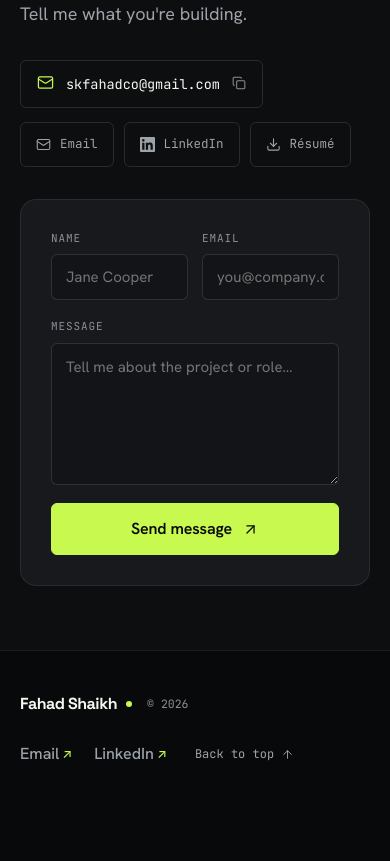
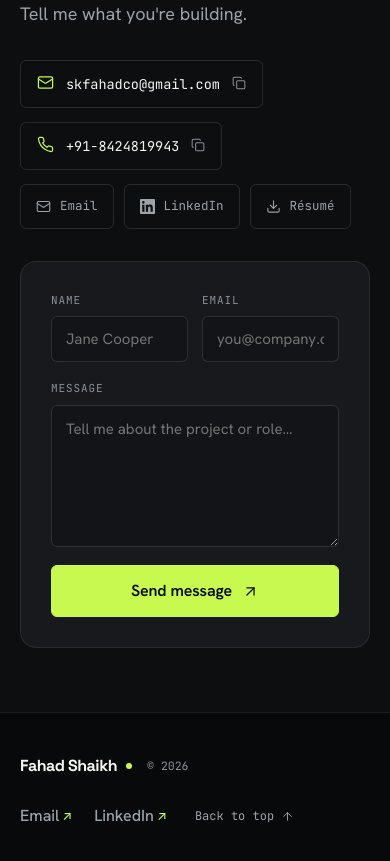
Before and after one commit to sfahadco/career-portfolio, a React (Vite) app: page / in a window 390 px wide. Shown: the part 9020-9881 px from the top of the page. Before the commit the page ends 9835 px from the top, so only its background shows below. Built offline with nearby package versions, Linux system fonts and the light colour scheme; no server answers.

Commit message:
Added phone number

```diff
--- a/src/components/Contact.jsx
+++ b/src/components/Contact.jsx
@@ -25,11 +25,11 @@ export default function Contact() {
   // status: 'idle' | 'sending' | 'success' | 'error'
   const [status, setStatus] = React.useState('idle');
   const [errorMsg, setErrorMsg] = React.useState('');
-  const [copied, setCopied] = React.useState(false);
+  const [copiedField, setCopiedField] = React.useState(null);
 
-  const copyEmail = () => {
-    if (navigator.clipboard) navigator.clipboard.writeText(id.email);
-    setCopied(true); setTimeout(() => setCopied(false), 1600);
+  const copy = (field, value) => {
+    if (navigator.clipboard) navigator.clipboard.writeText(value);
+    setCopiedField(field); setTimeout(() => setCopiedField(null), 1600);
   };
 
   const onSubmit = async (e) => {
@@ -81,7 +81,7 @@ export default function Contact() {
             </p>
 
             <div style={{ marginTop: 32, display: 'flex', flexDirection: 'column', gap: 14 }}>
-              <button onClick={copyEmail} style={{
+              <button onClick={() => copy('email', id.email)} style={{
                 display: 'flex', alignItems: 'center', gap: 12, cursor: 'pointer',
                 background: 'transparent', border: '1px solid var(--border-default)',
                 borderRadius: 'var(--radius-sm)', padding: '13px 16px', textAlign: 'left', width: 'fit-content',
@@ -89,9 +89,22 @@ export default function Contact() {
               }}
                 onMouseEnter={(e) => e.currentTarget.style.borderColor = 'var(--accent)'}
                 onMouseLeave={(e) => e.currentTarget.style.borderColor = 'var(--border-default)'}>
-                <span style={{ color: 'var(--accent)' }}>{copied ? <Ic.Check size={17} /> : <Ic.Mail size={17} />}</span>
-                <span style={{ fontFamily: 'var(--font-mono)', fontSize: 13.5 }}>{copied ? 'Copied to clipboard' : id.email}</span>
-                {!copied && <span style={{ color: 'var(--text-tertiary)' }}><Ic.Copy size={14} /></span>}
+                <span style={{ color: 'var(--accent)' }}>{copiedField === 'email' ? <Ic.Check size={17} /> : <Ic.Mail size={17} />}</span>
+                <span style={{ fontFamily: 'var(--font-mono)', fontSize: 13.5 }}>{copiedField === 'email' ? 'Copied to clipboard' : id.email}</span>
+                {copiedField !== 'email' && <span style={{ color: 'var(--text-tertiary)' }}><Ic.Copy size={14} /></span>}
+              </button>
+
+              <button onClick={() => copy('phone', id.phone)} style={{
+                display: 'flex', alignItems: 'center', gap: 12, cursor: 'pointer',
+                background: 'transparent', border: '1px solid var(--border-default)',
+                borderRadius: 'var(--radius-sm)', padding: '13px 16px', textAlign: 'left', width: 'fit-content',
+                color: 'var(--text-primary)', transition: 'border-color var(--dur-fast)',
+              }}
+                onMouseEnter={(e) => e.currentTarget.style.borderColor = 'var(--accent)'}
+                onMouseLeave={(e) => e.currentTarget.style.borderColor = 'var(--border-default)'}>
+                <span style={{ color: 'var(--accent)' }}>{copiedField === 'phone' ? <Ic.Check size={17} /> : <Ic.Phone size={17} />}</span>
+                <span style={{ fontFamily: 'var(--font-mono)', fontSize: 13.5 }}>{copiedField === 'phone' ? 'Copied to clipboard' : id.phone}</span>
+                {copiedField !== 'phone' && <span style={{ color: 'var(--text-tertiary)' }}><Ic.Copy size={14} /></span>}
               </button>
 
               <div style={{ display: 'flex', gap: 10 }}>
--- a/src/data.js
+++ b/src/data.js
@@ -12,7 +12,7 @@ export const PORTFOLIO = {
     available: true,
     tagline: 'I build scalable web apps, AI-driven tools, and robust data pipelines that streamline how businesses work.',
     email: 'skfahadco@gmail.com',
-    phone: '+91 84248 19943',
+    phone: '+91-8424819943',
     resume: '/Resume.pdf',
     links: [
       { label: 'Email', href: 'mailto:skfahadco@gmail.com', kind: 'email' },
--- a/src/icons.js
+++ b/src/icons.js
@@ -18,6 +18,7 @@ export const Ic = {
   ArrowUpRight: (p) => S({ ...p, children: [P('M7 7h10v10'), P('M7 17 17 7')] }),
   ArrowDown: (p) => S({ ...p, children: [P('M12 5v14'), P('m19 12-7 7-7-7')] }),
   Mail: (p) => S({ ...p, children: [React.createElement('rect', { key: 'r', width: 20, height: 16, x: 2, y: 4, rx: 2 }), P('m22 7-8.97 5.7a1.94 1.94 0 0 1-2.06 0L2 7')] }),
+  Phone: (p) => S({ ...p, children: [P('M22 16.92v3a2 2 0 0 1-2.18 2 19.79 19.79 0 0 1-8.63-3.07 19.5 19.5 0 0 1-6-6 19.79 19.79 0 0 1-3.07-8.67A2 2 0 0 1 4.11 2h3a2 2 0 0 1 2 1.72 12.84 12.84 0 0 0 .7 2.81 2 2 0 0 1-.45 2.11L8.09 9.91a16 16 0 0 0 6 6l1.27-1.27a2 2 0 0 1 2.11-.45 12.84 12.84 0 0 0 2.81.7A2 2 0 0 1 22 16.92Z')] }),
   MapPin: (p) => S({ ...p, children: [P('M20 10c0 6-8 12-8 12s-8-6-8-12a8 8 0 0 1 16 0Z'), React.createElement('circle', { key: 'c', cx: 12, cy: 10, r: 3 })] }),
   Award: (p) => S({ ...p, children: [React.createElement('circle', { key: 'c', cx: 12, cy: 8, r: 6 }), P('M15.477 12.89 17 22l-5-3-5 3 1.523-9.11')] }),
   Copy: (p) => S({ ...p, children: [React.createElement('rect', { key: 'r', width: 14, height: 14, x: 8, y: 8, rx: 2, ry: 2 }), P('M4 16c-1.1 0-2-.9-2-2V4c0-1.1.9-2 2-2h10c1.1 0 2 .9 2 2')] }),
```
Also changed, not shown: 1 other file (tests, documents, lock files or other folders).
